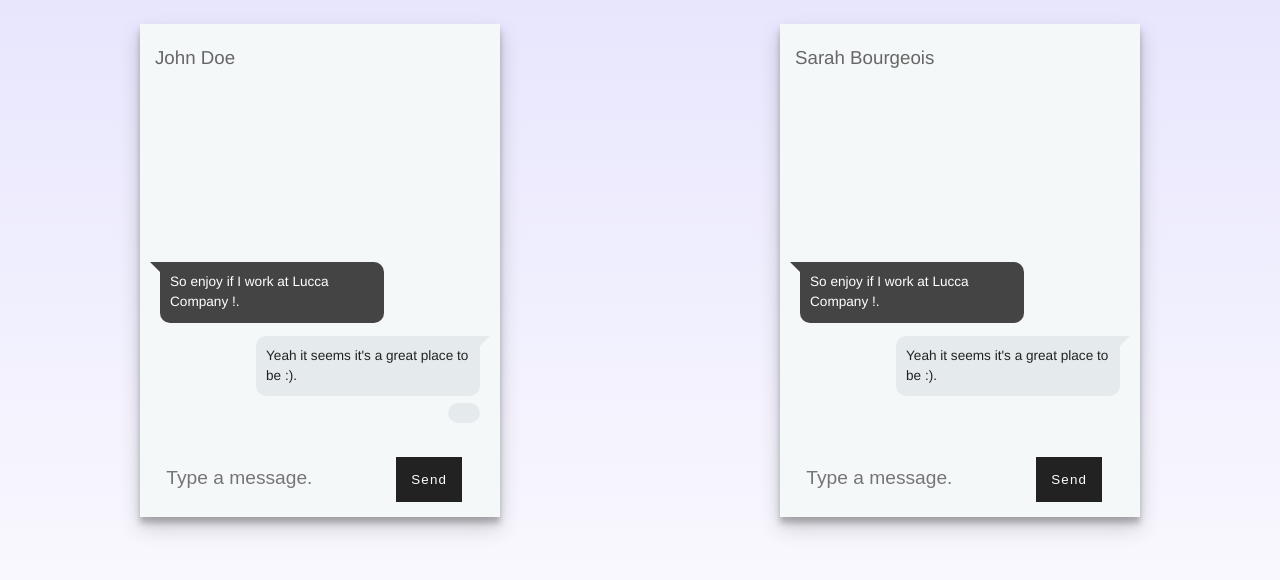
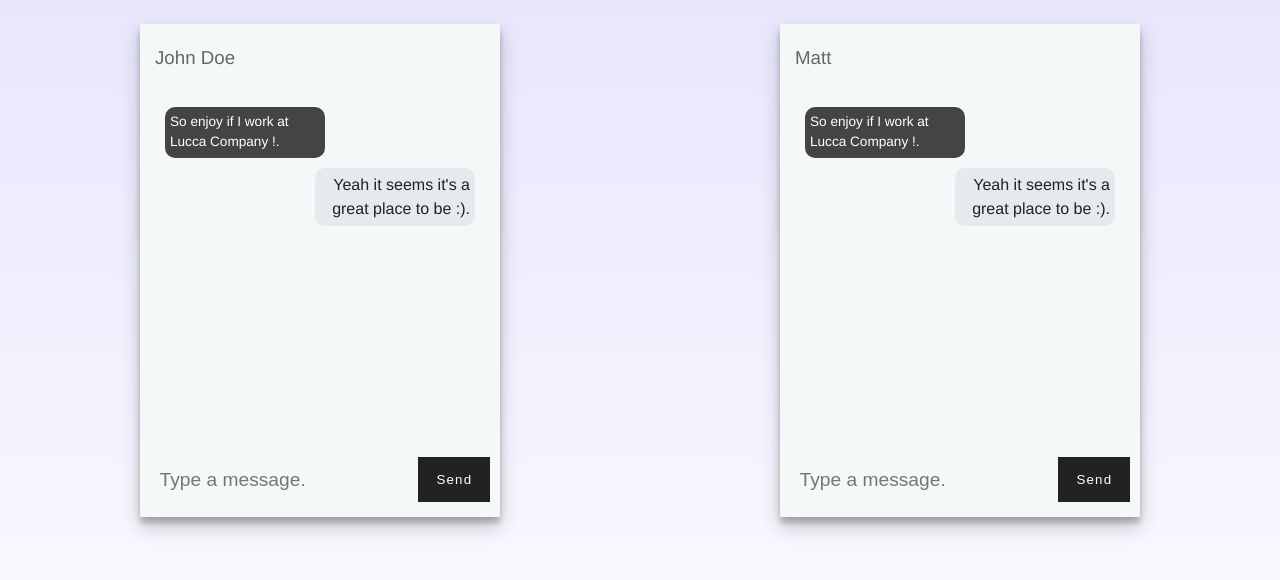
Before and after one commit to XyDisorder/HelloWordChat, a plain HTML site: page index.html in a window 1280 px wide. Drawn offline with Linux system fonts and the light colour scheme.

Commit message:
feat(chatEngine): change design and display text in each box

```diff
--- a/css/style.css
+++ b/css/style.css
@@ -1,4 +1,4 @@
-*{
+* {
     box-sizing: border-box;
     margin: 0;
     padding: 0;
@@ -9,28 +9,33 @@ html {
     overflow: scroll;
     overflow-x: hidden;
 }
+
 ::-webkit-scrollbar {
     width: 0px;
-    background:  transparent;
+    background: transparent;
 }
+
 ::-webkit-scrollbar-thumb {
     background: transparent;
 }
 
-body{
+/* Body config */
+body {
     font: normal 16px/1.5 'Libre Franklin', Helvetica, Georgia, sans-serif, serif;
 background-color-gradient(blue, green);
     height: 100vh;
     background: linear-gradient(#e8e6fd, #fff);
 }
 
-.pagewrap{
+/* Main page agencement */
+.pagewrap {
     max-width: 360px;
     margin: 3vh auto;
-    box-shadow: 0 10px 20px rgba(0,0,0,0.19), 0 6px 6px rgba(0,0,0,0.23);
+    box-shadow: 0 10px 20px rgba(0, 0, 0, 0.19), 0 6px 6px rgba(0, 0, 0, 0.23);
 }
 
-header{
+/* Header management */
+header {
     width: 100%;
     display: flex;
     justify-content: space-between;
@@ -39,10 +44,18 @@ header{
     background-color: #f5f8f9;
 }
 
-header a{color: inherit; text-decoration: none; font-size: 1.5em; vertical-align: middle;}
-header h3{font-weight: 400;}
+header a {
+    color: inherit;
+    text-decoration: none;
+    font-size: 1.5em;
+    vertical-align: middle;
+}
 
-.chatbox{
+header h3 {
+    font-weight: 400;
+}
+
+.chatbox {
     background-color: #f5f8f9;
     padding: 10px 20px;
     width: 100%;
@@ -50,7 +63,7 @@ header h3{font-weight: 400;}
     overflow-y: scroll;
 }
 
-.time{
+.time {
     text-align: center;
     font-size: .70em;
     color: #666;
@@ -59,109 +72,42 @@ header h3{font-weight: 400;}
     word-spacing: 2px;
 }
 
-#message{
+/* Message box management*/
+.message {
     width: 100%;
 }
 
-.receiver{
+.message li {
+    display: inline-block;
+    border-radius: 10px;
+    padding: 5px 5px;
+    margin: 5px 5px;
+    word-wrap: break-word;
+}
+
+.message .sender {
+    background-color: #e5eaec;
+    color: #222;
+    text-align: right;
+    width: 50%;
+    float: right;
+}
+
+.message .receiver {
+    background-color: #444;
+    color: #fff;
+    text-align: left;
+    width: 50%;
+    float: left;
     max-width: 70%;
     min-width: 10%;
-    display: inline-block;
     font-size: .85em;
-    position: relative;
-    margin: 20% 0 3% 0;
     animation: scaler 150ms ease-out;
+
 }
 
-.receiver p:after {
-    content: "";
-    display: block;
-    position: absolute;
-    left: -10px;
-    top: 0;
-    width: 0;
-    border-width: 10px 10px 0;
-    border-style: solid;
-    border-color: #444 transparent;
-}
-
-.receiver p{
-    background-color: #444;
-    color: #fff;
-    padding: 10px;
-    border-radius: 10px;
-    word-wrap: break-word;
-    font-weight: 500;
-}
-
-.addMessage{
-    max-width: 70%;
-    min-width: 10%;
-    display: inline-block;
-    font-size: .85em;
-    position: relative;
-    margin: 20% 0 3% 0;
-    animation: scaler 150ms ease-out;
-}
-
-.addMessage p:after {
-    content: "";
-    display: block;
-    position: absolute;
-    left: -10px;
-    top: 0;
-    width: 0;
-    border-width: 10px 10px 0;
-    border-style: solid;
-    border-color: #444 transparent;
-}
-
-.addMessage p{
-    background-color: #444;
-    color: #fff;
-    padding: 10px;
-    border-radius: 10px;
-    word-wrap: break-word;
-    font-weight: 500;
-}
-
-#message:before, #message:after{
-    content: "";
-    display: block;
-    clear: both;
-}
-
-#message li{
-    background-color: #e5eaec;
-    color: #222;
-    font-size: .85em;
-    border-radius: 10px;
-    position: relative;
-    padding: 10px;
-    margin: 1% 0;
-    max-width: 70%;
-    min-width: 10%;
-    float: right;
-    word-wrap: break-word;
-    clear: both;
-    animation: scaler 150ms ease-out;
-    font-weight: 500;
-}
-
-#message .fake-line2:after{
-    content: "";
-    display: block;
-    position: absolute;
-    right: -10px;
-    top: 0;
-    width: 0;
-    border-width: 10px 10px 0;
-    border-style: solid;
-    border-color: #e5eaec transparent;
-}
-
-
-.reply{
+/* Reply box management*/
+.reply {
     padding: 15px 0;
     background-color: #f5f8f9;
     display: -webkit-box;
@@ -172,14 +118,14 @@ header h3{font-weight: 400;}
     justify-content: space-between;
 }
 
-.reply:before, .reply:after{
+.reply:before, .reply:after {
     content: "";
     display: block;
     clear: both;
 }
 
-
-input{
+/* Input text management*/
+input {
     width: 72%;
     padding: 10px;
     border: none;
@@ -187,11 +133,12 @@ input{
     background-color: inherit;
 }
 
-input:focus, button:focus{
+input:focus, button:focus {
     outline: 0;
 }
 
-button{
+/* Button send management*/
+button {
     background-color: #222;
     color: #fff;
     padding: 15px 10px;
@@ -202,35 +149,17 @@ button{
     letter-spacing: 1.2px;
 }
 
-.scroll{
+/* UI management */
+.scroll {
     position: absolute;
     bottom: 0;
 }
 
-
-
-
-@keyframes scaler{
-    0%{transform: scale(0)}
-    100%{transform: scale(1)}
+@keyframes scaler {
+    0% {
+        transform: scale(0)
+    }
+    100% {
+        transform: scale(1)
+    }
 }
-
-
-
-/* Language: css */
-/*
-.container {
-    display: block;
-    width: 500px;
-    margin-top: 50px;
-    margin-left: 50px;
-}
-
-.chat {
-    display:flex; flex-direction: row;
-    display: block;
-    width: 50%;
-    height: 250px;
-    border: 1px solid #000;
-    background-color: darkcyan;
-}*/
--- a/index.html
+++ b/index.html
@@ -6,7 +6,7 @@
     <title>Hello Chat for Lucca Company</title>
     <!-- add css and js files -->
     <link rel="stylesheet" href="css/style.css">
-    <script src="js/chatengine.js"></script>
+    <script src="js/chatEngine.js"></script>
 </head>
 
 <body>
@@ -19,21 +19,17 @@
                 <h3 class="name">John Doe</h3>
             </header>
 
-            <section class="chatbox"  id ="chatbox1">
-                <ul id="message">
-                    <div class="time"><p></p></div>
-                    <div class="receiver"><p>So enjoy if I work at Lucca Company !.
-                    </p></div>
-                    <li class="fake-line2">Yeah it seems it's a great place to be :). </li>
-                    <li class="receiver" id="box1" />
-
+            <section class="chatbox">
+                <ul class="message" id="chatbox1">
+                    <li class="receiver"><p>So enjoy if I work at Lucca Company !.
+                    </p></li>
+                    <li class="sender">Yeah it seems it's a great place to be :).</li>
                 </ul>
             </section>
+
             <section class="reply" id="reply">
-        <form  onsubmit="return false;">
                 <input type="text" id="text_user1" placeholder="Type a message.">
                 <button id="btn1" onclick="SendMessage(1)">Send</button>
-        </form>
             </section>
         </div>
         <!-- End of First User -->
@@ -41,60 +37,24 @@
         <!-- Second User -->
         <div class="pagewrap">
             <header>
-        <h3 class="name">Sarah Bourgeois</h3>
+                <h3 class="name">Matt</h3>
             </header>
 
-    <div class="chatbox" id ="chatbox2">
-        <ul id="message">
-            <div class="time"><p></p></div>
-            <div class="receiver"><p>So enjoy if I work at Lucca Company !.</p>
-            </div>
-
-            <li class="fake-line2">Yeah it seems it's a great place to be :). </li>
+            <div class="chatbox">
+                <ul class="message" id="chatbox2">
+                    <li class="receiver">So enjoy if I work at Lucca Company !.</li>
+                    <li class="sender">Yeah it seems it's a great place to be :).</li>
                 </ul>
-        <div id="box2"></div>
-
             </div>
 
             <section class="reply" id="reply">
-        <form  onsubmit="return false;">
                 <input type="text" id="text_user2" placeholder="Type a message.">
                 <button id="btn2" onclick="SendMessage(2)">Send</button>
-        </form>
             </section>
         </div>
         <!-- End of Second User -->
+
     </div>
 </div>
-<!--
-<div class="container">
-    <div style="display:flex; flex-direction: row;">
-
-    <div class="chat">
-        <div id ="chatbox1" class="chat-box">
-            <div id="box1"></div>
-
-            <div class="chat-footer">
-                <input type="text" id="text_user1" class="chat-input1" placeholder="Type your message here...">
-                <button id="btn1" onclick="SendMessage(1)">Send</button>
-            </div>
-        </div>
-    </div>
-
-    <div class="chat">
-        <div id ="chatbox2" class="chat-box">
-            <div id="box2"></div>
-
-            <div class="chat-footer">
-
-            <input type="text" id="text_user2" class="chat-input2" placeholder="Type your message here...">
-            <button id="btn2" onclick="SendMessage(2)" >Send</button>
-            </div>
-        </div>
-    </div>
-    </div>
-</div>
--->
-
 </body>
 </html>
--- /dev/null
+++ b/js/chatEngine.js
@@ -0,0 +1,32 @@
+function SendMessage(sender) {
+    let message = "";
+
+    if (sender === 1) {
+        message = document.getElementById("text_user1").value;
+        SendMessageToReceiver(message, "chatbox2");
+        AddMessageForSender(message, "chatbox1");
+    } else if (sender === 2) {
+        message = document.getElementById("text_user2").value;
+        SendMessageToReceiver(message, "chatbox1");
+        AddMessageForSender(message, "chatbox2");
+    }
+}
+
+function SendMessageToReceiver(message, targetId) {
+    // create a new element
+    const el = document.createElement('li');
+    el.classList.add('receiver');
+    // Add text content to element
+    el.textContent = message;
+    // add element to DOM
+    const box = document.getElementById(targetId);
+    box.appendChild(el);
+}
+
+function AddMessageForSender(message, targetId) {
+    const el = document.createElement('li');
+    el.classList.add('sender');
+    el.textContent = message;
+    const box = document.getElementById(targetId);
+    box.appendChild(el);
+}
--- a/js/chatengine.js
+++ /dev/null
@@ -1,25 +0,0 @@
-function SendMessage(sender) {
-    let message = "yo";
-
-    if (sender === 1) {
-        message = document.getElementById("text_user1").value;
-        AddMessage(message, "chatbox2", "box2");
-    }
-    else if (sender === 2) {
-        message = document.getElementById("text_user2").value;
-        AddMessage(message, "chatbox1", "box1");
-    }
-}
-
-function AddMessage(message, id, targetId) {
-    const el = document.createElement('div');
-    // Set ID attribute on element
-    el.setAttribute('id', id);
-
-    // Add text content to element
-    el.textContent = message;
-
-    // add element to DOM
-    const box = document.getElementById(targetId);
-    box.appendChild(el);
-}
```
Lines whose indentation alone changed are shown as unchanged.
